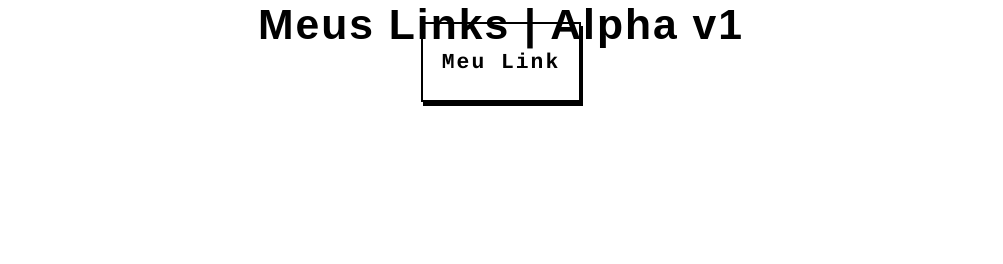
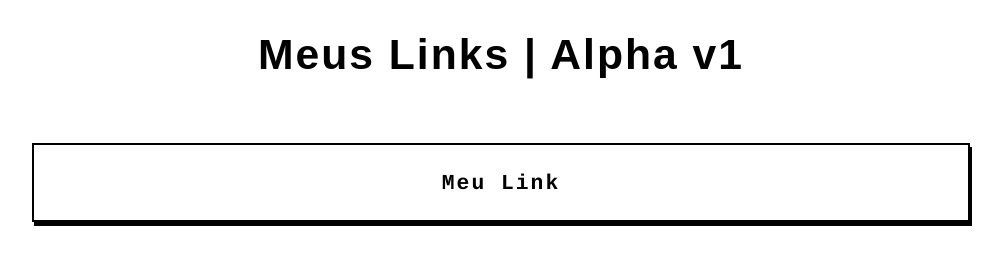
Before and after one commit to crocera-art/link-bio, a plain HTML site: page docs/index.html in a window 1280 px wide. Shown: the whole page, without its empty margins (139-1142 px from the left). Drawn offline with Linux system fonts and the light colour scheme.

Commit message:
boy vode

```diff
--- a/docs/style.css
+++ b/docs/style.css
@@ -5,6 +5,9 @@ body{
     align-items:center;
     text-align:center;
     letter-spacing:2px;
+    display:flex;
+    flex-direction:column;
+    padding-top:30px;
 }
 
 .btn{
@@ -17,3 +20,11 @@ body{
     color:#000;
     text-decoration:none;
 }
+
+ul{
+    list-style:none;
+    width:100%;
+    display:flex;
+    flex-direction:column;
+    align-items:center;
+}
```
